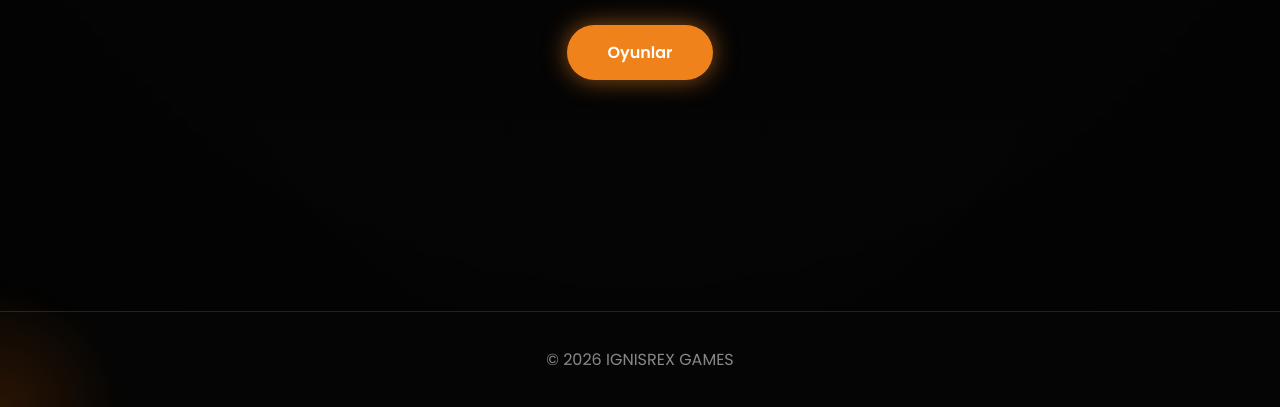
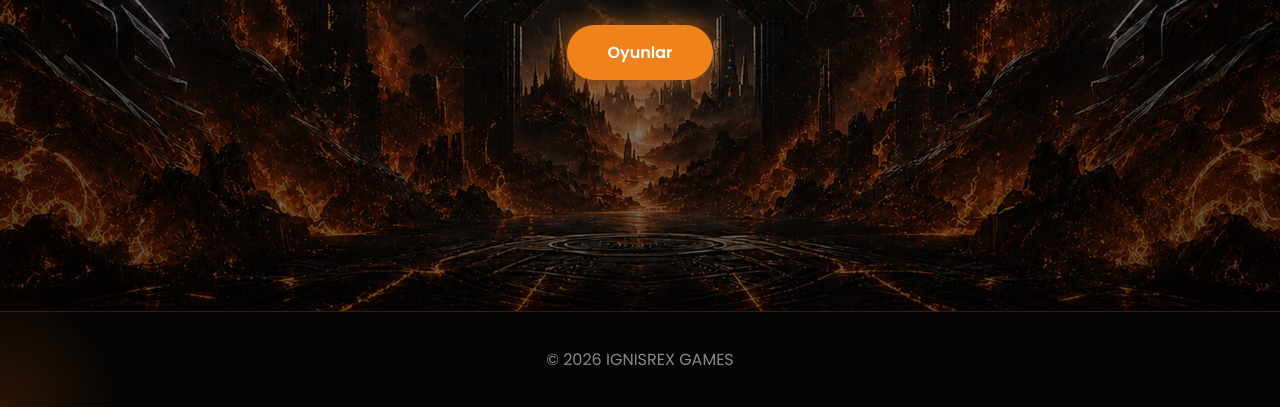
Before and after one commit to ignisrexgames/ignisrexgames.github.io, a plain HTML site: page index.html in a window 1280 px wide. Shown: the part 489-896 px from the top of the page. Drawn offline with Linux system fonts and the light colour scheme.

Commit message:
Fix background image path

```diff
--- a/style.css
+++ b/style.css
@@ -64,7 +64,7 @@ body{
 
     background-image:
         linear-gradient(rgba(5,5,5,.35), rgba(5,5,5,.55)),
-        url("images/background.png");
+        url("images/background.jpg");
 
     background-size: cover;
     background-position: center;
```
